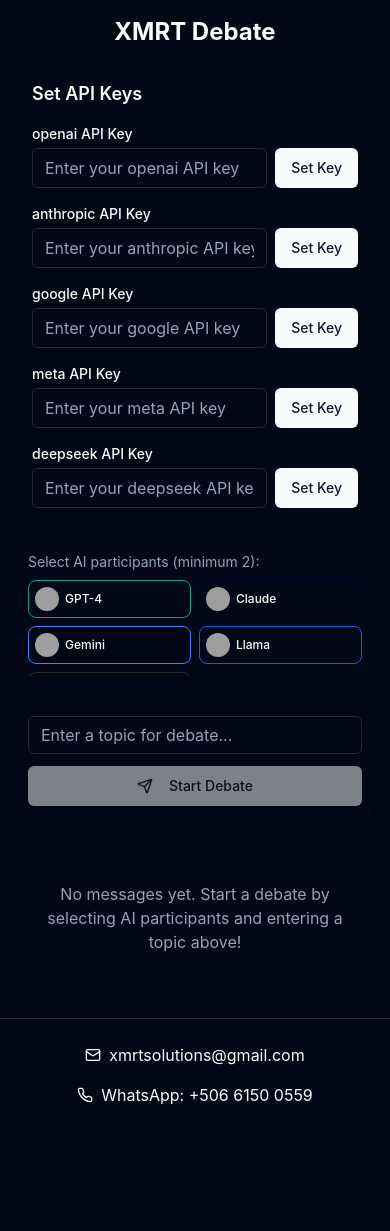
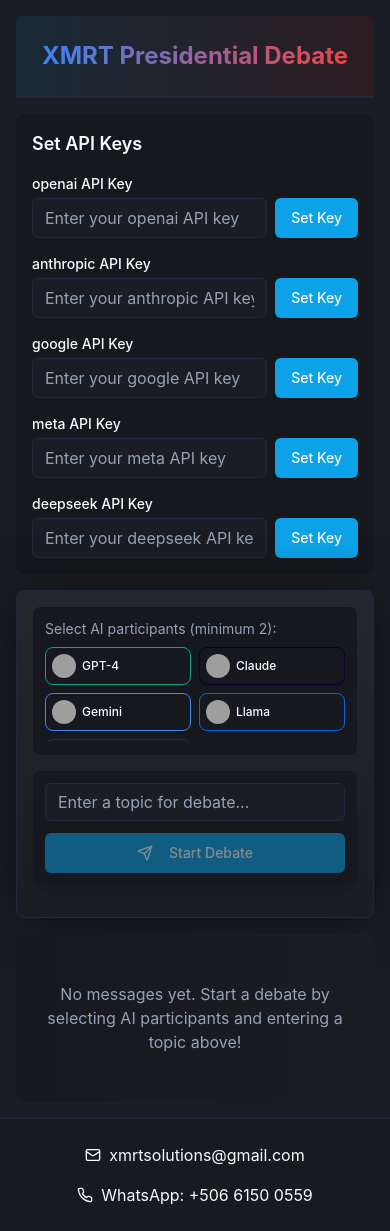
Before and after one commit to DevGruGold/xmrt-discourse-lounge, a React (Vite) app: page / in a window 390 px wide. Before the commit the page ends 1131 px from the top, so only its background shows below. Built offline with nearby package versions, Linux system fonts and the light colour scheme; grey boxes are pictures that could not be loaded.

Commit message:
Update mobile styling for debate stage
Changed the site's styling to resemble a presidential debate stage specifically for mobile devices.
[skip gpt_engineer]

```diff
--- a/src/components/DebateRoom.tsx
+++ b/src/components/DebateRoom.tsx
@@ -189,12 +189,15 @@ export const DebateRoom = () => {
   return (
     <div className="min-h-screen bg-background text-foreground flex flex-col">
       <div className="container py-4 md:py-6 px-4 md:px-8 flex-grow flex flex-col">
-        <h1 className="text-2xl md:text-3xl font-bold mb-4 text-center">
-          XMRT Debate
+        <div className="debate-header rounded-t-lg p-6 mb-4">
+          <h1 className="text-2xl md:text-3xl font-bold text-center bg-gradient-to-r from-blue-500 to-red-500 bg-clip-text text-transparent">
+            XMRT Presidential Debate
           </h1>
+        </div>
 
         {!apiKeysSet && <ApiKeySection onKeySet={checkApiKeys} />}
 
+        <div className="presidential-stage rounded-lg p-4 mb-4">
           <ParticipantSelection
             selectedParticipants={selectedParticipants}
             moderatorId={moderatorId}
@@ -213,8 +216,9 @@ export const DebateRoom = () => {
             onTopicChange={setTopic}
             onSubmit={handleSubmit}
           />
+        </div>
 
-        <div className="flex-grow overflow-auto bg-card rounded-lg">
+        <div className="flex-grow overflow-auto bg-card rounded-lg message-container">
           <ScrollArea className="h-full">
             <div className="space-y-4 p-4">
               {messages.map((message) => (
--- a/src/components/Footer.tsx
+++ b/src/components/Footer.tsx
@@ -2,18 +2,18 @@ import { Mail, Phone } from "lucide-react";
 
 export const Footer = () => {
   return (
-    <footer className="w-full bg-card mt-auto py-6 px-4 border-t border-border">
+    <footer className="w-full bg-card/50 backdrop-blur-sm mt-auto py-6 px-4 border-t border-border">
       <div className="container mx-auto">
         <div className="flex flex-col md:flex-row justify-between items-center gap-4">
-          <div className="flex items-center gap-2">
+          <div className="flex items-center gap-2 hover:text-primary transition-colors">
             <Mail className="w-4 h-4" />
-            <a href="mailto:xmrtsolutions@gmail.com" className="hover:text-primary transition-colors">
+            <a href="mailto:xmrtsolutions@gmail.com">
               xmrtsolutions@gmail.com
             </a>
           </div>
-          <div className="flex items-center gap-2">
+          <div className="flex items-center gap-2 hover:text-primary transition-colors">
             <Phone className="w-4 h-4" />
-            <a href="https://wa.me/50661500559" target="_blank" rel="noopener noreferrer" className="hover:text-primary transition-colors">
+            <a href="https://wa.me/50661500559" target="_blank" rel="noopener noreferrer">
               WhatsApp: +506 6150 0559
             </a>
           </div>
--- a/src/components/Message.tsx
+++ b/src/components/Message.tsx
@@ -11,8 +11,8 @@ export const Message = ({ message }: MessageProps) => {
   if (!participant) return null;
 
   return (
-    <div className="flex items-start space-x-4 p-4 animate-message-appear">
-      <Avatar>
+    <div className="flex items-start space-x-4 p-4 animate-message-appear hover:bg-accent/50 rounded-lg transition-colors">
+      <Avatar className="border-2" style={{ borderColor: participant.color }}>
         <AvatarImage src={participant.avatar} alt={participant.name} />
         <AvatarFallback style={{ backgroundColor: participant.color }} className="text-white">
           {participant.name.substring(0, 2)}
@@ -20,14 +20,14 @@ export const Message = ({ message }: MessageProps) => {
       </Avatar>
       <div className="flex-1">
         <div className="flex items-center space-x-2">
-          <span className="font-semibold" style={{ color: participant.color }}>
+          <span className="font-bold text-lg" style={{ color: participant.color }}>
             {participant.name}
           </span>
           <span className="text-xs text-muted-foreground">
             {new Date(message.timestamp).toLocaleTimeString()}
           </span>
         </div>
-        <p className="mt-1 text-sm">{message.content}</p>
+        <p className="mt-1 text-sm leading-relaxed">{message.content}</p>
       </div>
     </div>
   );
--- a/src/index.css
+++ b/src/index.css
@@ -4,25 +4,25 @@
 
 @layer base {
   :root {
-    --background: 222.2 84% 4.9%;
+    --background: 220 14% 12%;
     --foreground: 210 40% 98%;
 
-    --card: 222.2 84% 4.9%;
+    --card: 220 14% 10%;
     --card-foreground: 210 40% 98%;
 
-    --popover: 222.2 84% 4.9%;
+    --popover: 220 14% 12%;
     --popover-foreground: 210 40% 98%;
 
-    --primary: 210 40% 98%;
-    --primary-foreground: 222.2 47.4% 11.2%;
+    --primary: 199 89% 48%;
+    --primary-foreground: 210 40% 98%;
 
-    --secondary: 217.2 32.6% 17.5%;
+    --secondary: 0 84% 43%;
     --secondary-foreground: 210 40% 98%;
 
     --muted: 217.2 32.6% 17.5%;
     --muted-foreground: 215 20.2% 65.1%;
 
-    --accent: 217.2 32.6% 17.5%;
+    --accent: 220 14% 16%;
     --accent-foreground: 210 40% 98%;
 
     --destructive: 0 62.8% 30.6%;
@@ -42,5 +42,21 @@
   }
   body {
     @apply bg-background text-foreground;
+    background-image: radial-gradient(circle at center, hsl(220 14% 16%), hsl(220 14% 12%));
   }
 }
+
+.presidential-stage {
+  background: linear-gradient(to bottom, hsl(220 14% 16%), hsl(220 14% 12%));
+  box-shadow: 0 0 50px rgba(0, 0, 0, 0.5);
+  border: 1px solid hsl(var(--border));
+}
+
+.message-container {
+  background: linear-gradient(to right, hsl(220 14% 10%), hsl(220 14% 12%));
+}
+
+.debate-header {
+  background: linear-gradient(to right, hsl(199 89% 48% / 0.1), hsl(0 84% 43% / 0.1));
+  border-bottom: 2px solid hsl(var(--border));
+}
```
Lines whose indentation alone changed are shown as unchanged.
